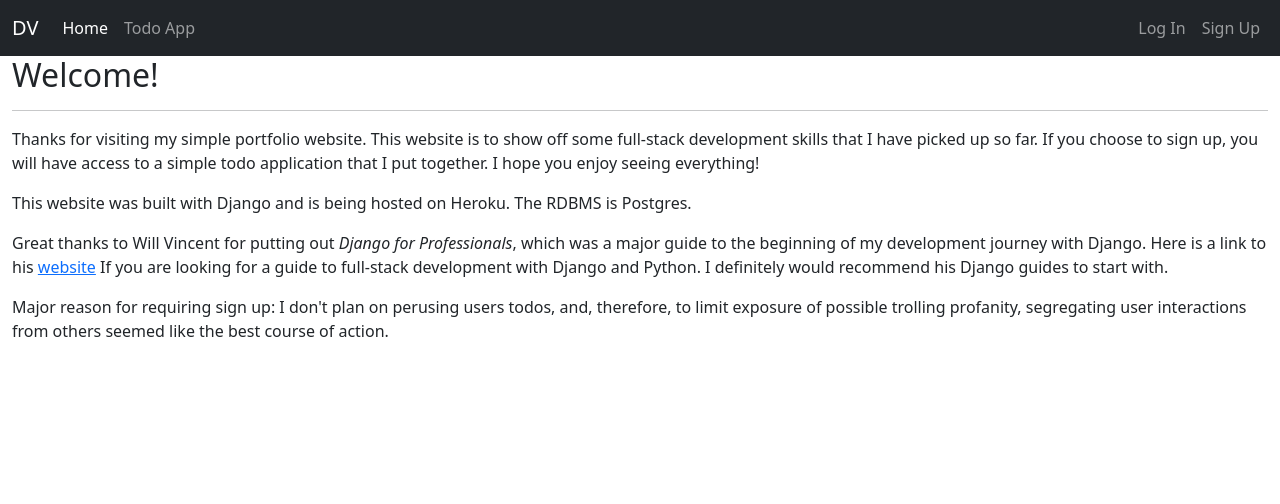
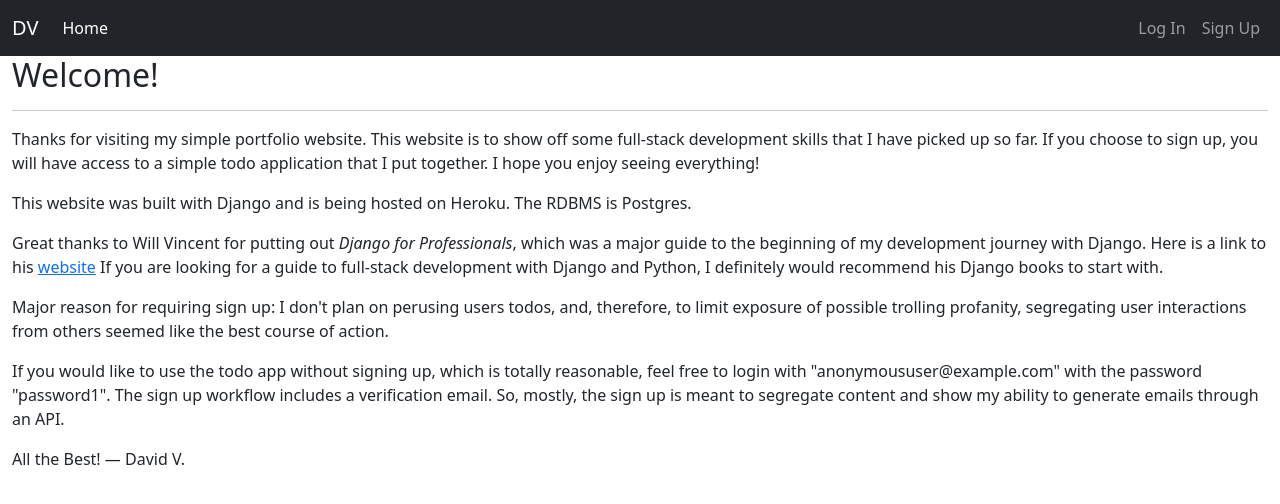
Before and after one commit to letusgitcommit/simple_portfolio, a Django app: page / in a window 1280 px wide. Shown: the top 504 px of the page. Run offline with Django 4.2, Linux system fonts and the light colour scheme; parts of the project's set-up code (start-up, migrations or seed data) failed here and were passed over.

Commit message:
reset the docker-compose file to run the django development server. changed the content of a couple of templates and the todo form.

```diff
--- a/docker-compose.yml
+++ b/docker-compose.yml
@@ -3,8 +3,8 @@ version: '3.9'
 services:
   web:
     build: .
-#    command: python /code/manage.py runserver 0.0.0.0:8000
-    command: gunicorn -b 0.0.0.0:8000 simple_portfolio_full_stack_app.wsgi:application
+    command: python /code/manage.py runserver 0.0.0.0:8000
+#    command: gunicorn -b 0.0.0.0:8000 simple_portfolio_full_stack_app.wsgi:application
     volumes:
       - .:/code
     ports:
--- a/pages/templates/pages/home.html
+++ b/pages/templates/pages/home.html
@@ -6,9 +6,11 @@
     <li class="nav-item">
         <a class="nav-link active" href="{% url 'pages:home' %}">Home</a>
     </li>
-    <li class="nav-item">
-        <a class="nav-link" href="{% url 'todos:list' %}">Todo App</a>
-    </li>
+    {% if user.is_authenticated %}
+        <li class="nav-item">
+            <a class="nav-link" href="{% url 'todos:list' %}">Todo App</a>
+        </li>
+    {% endif %}
 {% endblock %}
 
 {% block content %}
@@ -26,12 +28,20 @@
         Great thanks to Will Vincent for putting out <em>Django for Professionals</em>, which was a major guide to the
         beginning of my development journey with Django. Here is a link to his
         <a href="https://wsvincent.com/">website</a>
-        If you are looking for a guide to full-stack development with Django and Python. I definitely would recommend
-        his Django guides to start with.
+        If you are looking for a guide to full-stack development with Django and Python, I definitely would recommend
+        his Django books to start with.
     </p>
     <p>
         Major reason for requiring sign up: I don't plan on perusing users todos, and, therefore, to limit exposure of possible
         trolling profanity, segregating user interactions from others seemed like the best course of action.
     </p>
+    <p>
+        If you would like to use the todo app without signing up, which is totally reasonable, feel free to login with
+        "anonymoususer@example.com" with the password "password1". The sign up workflow includes a verification email.
+        So, mostly, the sign up is meant to segregate content and show my ability to generate emails through an API.
+    </p>
+    <p>
+        All the Best! — David V.
+    </p>
 
 {% endblock %}
--- a/templates/_base.html
+++ b/templates/_base.html
@@ -25,9 +25,11 @@
                         <li class="nav-item">
                             <a class="nav-link" href="{% url 'pages:home' %}">Home</a>
                         </li>
-                        <li class="nav-item">
-                            <a class="nav-link" href="{% url 'todos:list' %}">Todo App</a>
-                        </li>
+                        {% if user.is_authenticated %}
+                            <li class="nav-item">
+                                <a class="nav-link" href="{% url 'todos:list' %}">Todo App</a>
+                            </li>
+                        {% endif %}
                     {% endblock %}
                     {% block extra_nav %}
                     {% endblock %}
--- a/todos/forms.py
+++ b/todos/forms.py
@@ -15,7 +15,7 @@ class TodoCreateModelForm(forms.ModelForm):
         self.helper = FormHelper()
         self.helper.form_id = 'id-todo_create_form'
         self.helper.form_method = 'post'
-        custom_submit = Submit('submit', 'Enter Todo')
+        custom_submit = Submit('submit', 'Submit Todo')
         custom_submit.field_classes = 'btn btn-success'
         self.helper.add_input(custom_submit)
 
```
